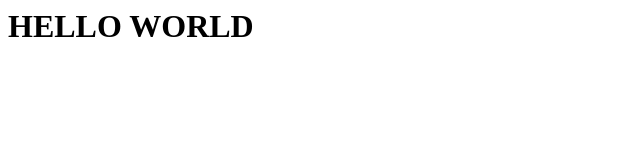
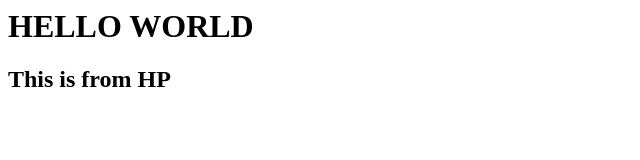
Before and after one commit to kawakibcreations/kawakib.github.io, a plain HTML site: page index.html in a window 1280 px wide. Shown: the whole page, without its empty margins (0-640 px from the left). Drawn offline with Linux system fonts and the light colour scheme.

Commit message:
Update index.html

```diff
--- a/index.html
+++ b/index.html
@@ -1 +1,2 @@
 <h1>HELLO WORLD</h1>
+<h2>This is from HP</h2>
```
